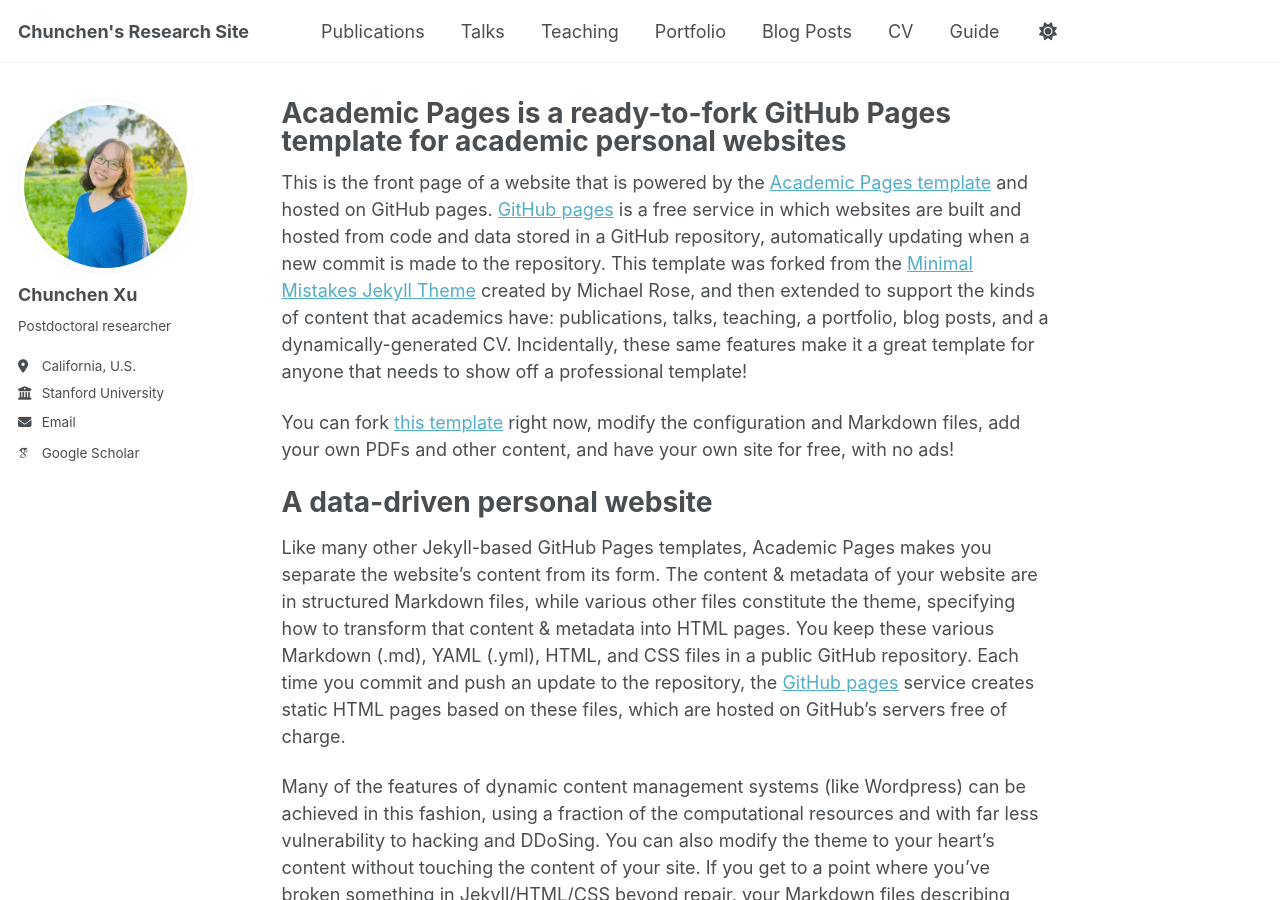
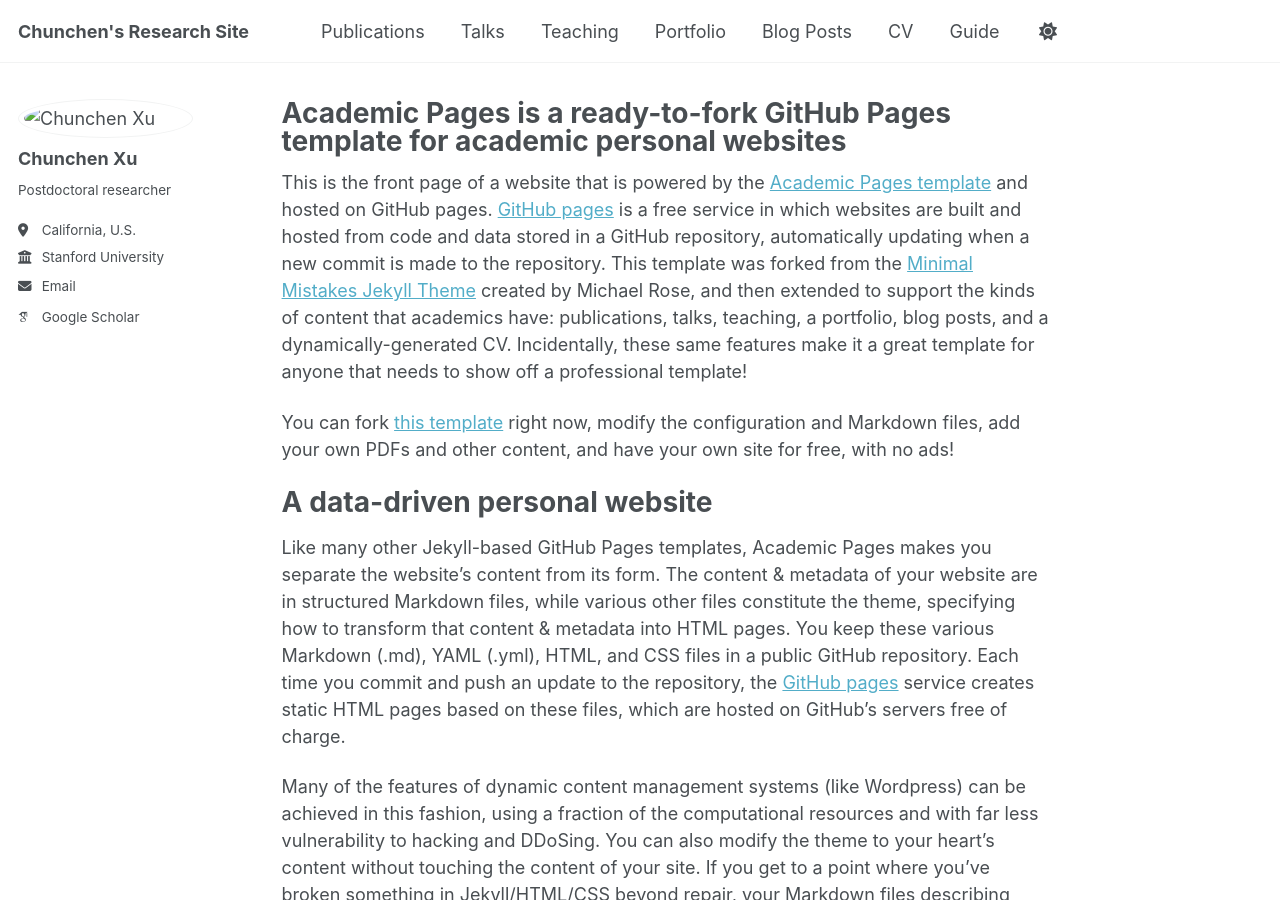
Before and after one commit to chunchenxu/chunchenxu.github.io, a Jekyll site: the page built from _pages/about.md, in a window 1280 px wide and 900 px high. Built offline with Jekyll 4.4.1, drawn with Linux system fonts in a browser that asks for light colours; some web fonts are replaced; a script that is not in the unit is left out.

Commit message:
Update _config.yml

```diff
--- a/_config.yml
+++ b/_config.yml
@@ -22,7 +22,7 @@ repository               : "chunchenxu/chunchenxu.github.io"
 #               Additional customization can be done by editing /_includes/author-profile.html
 author:
   # Biographic information
-  avatar           : "ccprofile.png"
+  avatar           : "images/ccprofile.png"
   name             : "Chunchen Xu"
   pronouns         : # example: "she/her"
   bio              : "Postdoctoral researcher"
```
